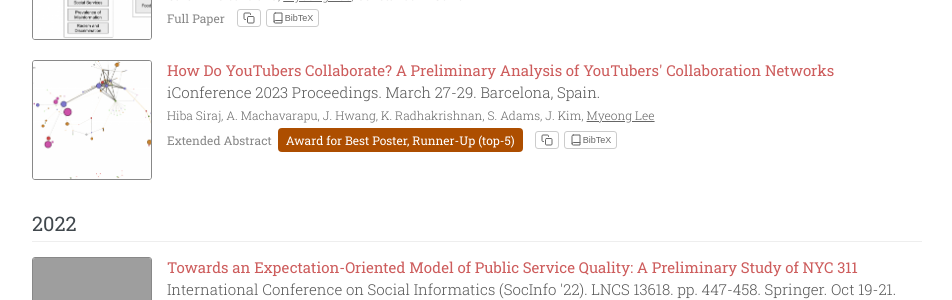
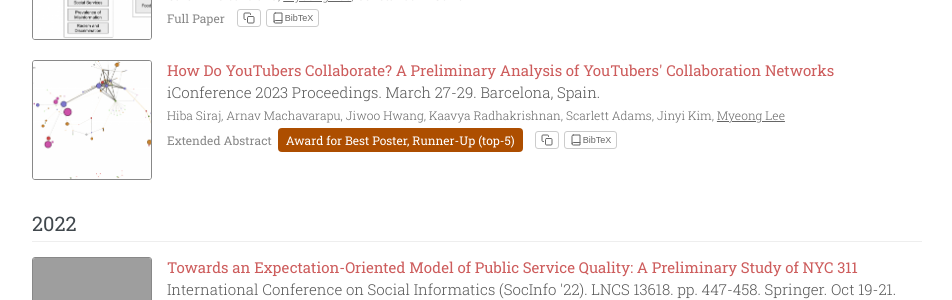
Before and after one commit to myeong/myeong.github.io, a Jekyll site: the page built from publications/index.html, in a window 1280 px wide and 900 px high, scrolled down 4372 px. Shown: the part 153-453 px from the top of the window, without its empty margins (288-1240 px from the left). Built offline with Jekyll 4.4.1, drawn with Linux system fonts in a browser that asks for light colours; grey boxes are pictures that could not be loaded.

Commit message:
Expand initialed coauthor names in YouTubers '23 entry
Co-Authored-By: Claude Opus 4.7 (1M context) <noreply@anthropic.com>

```diff
--- a/_data/publications.yml
+++ b/_data/publications.yml
@@ -878,8 +878,8 @@
   title: How Do YouTubers Collaborate? A Preliminary Analysis of YouTubers' Collaboration
     Networks
   slug: how-do-youtubers-collaborate-a-preliminary-analysis-of-youtubers-collaboration
-  authors: Hiba Siraj, A. Machavarapu, J. Hwang, K. Radhakrishnan, S. Adams, J. Kim,
-    Myeong Lee
+  authors: Hiba Siraj, Arnav Machavarapu, Jiwoo Hwang, Kaavya Radhakrishnan, Scarlett
+    Adams, Jinyi Kim, Myeong Lee
   venue: iConference 2023 Proceedings. March 27-29. Barcelona, Spain.
   publication_type: Extended Abstract
   award_note: Award for Best Poster, Runner-Up (top-5)
```
